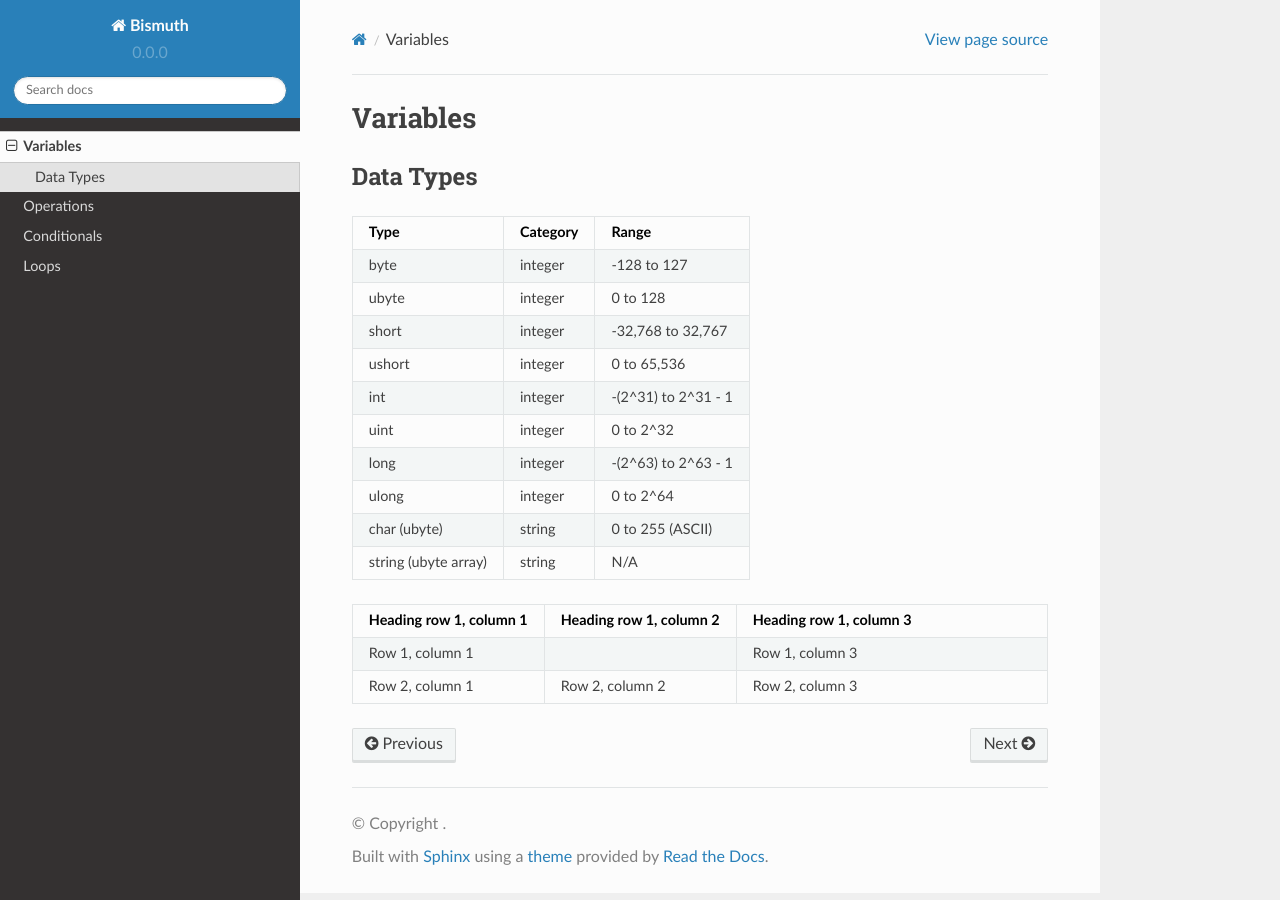
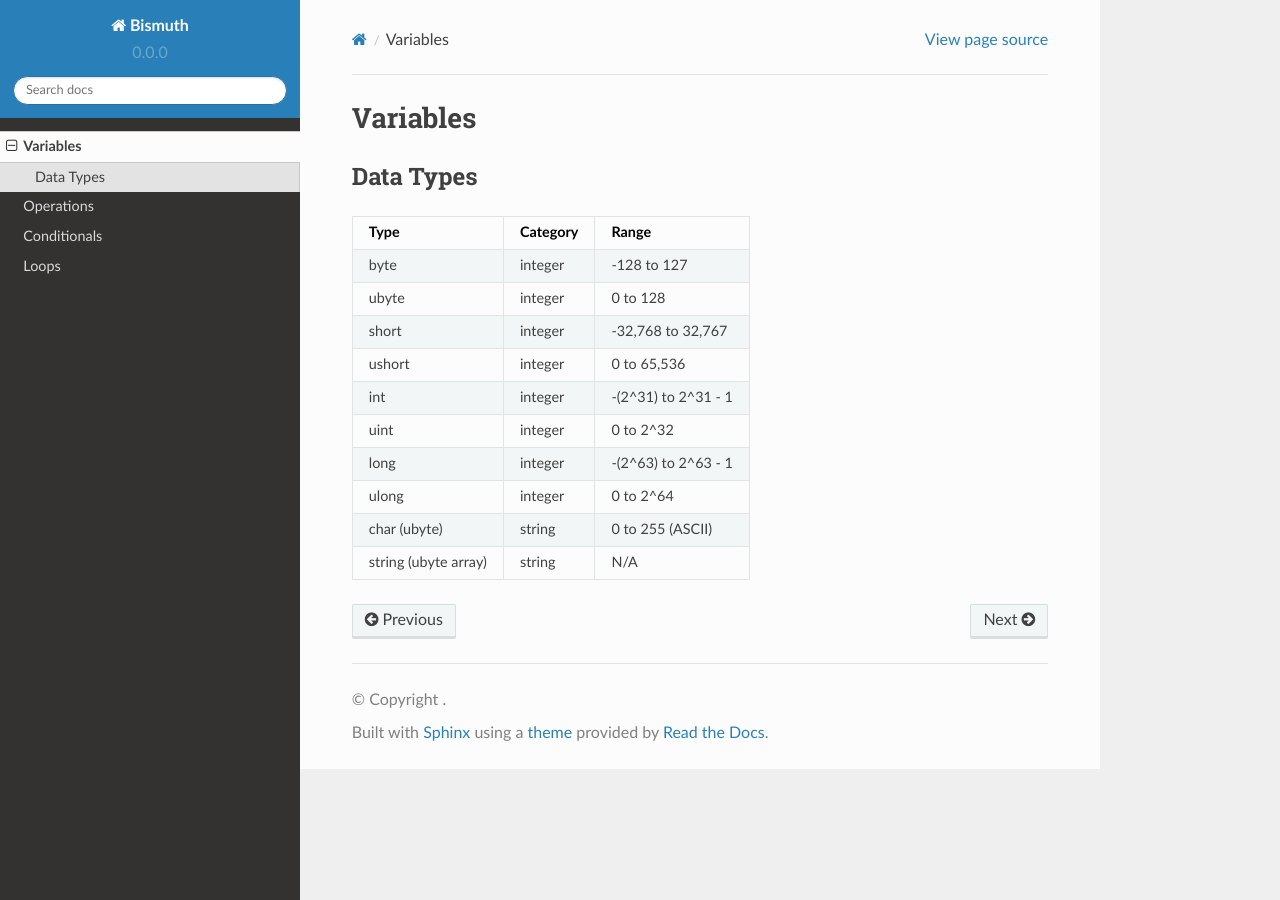
Before and after one commit to Robolta/Bismuth-Docs, a Sphinx documentation site: the page built from docs/source/variables.rst, in a window 1280 px wide. Built offline with Sphinx 7.4.7 and the Read the Docs theme 2.0.0, drawn with Linux system fonts in a browser that asks for light colours.

Commit message:
Update variables.rst

```diff
--- a/docs/source/variables.rst
+++ b/docs/source/variables.rst
@@ -18,17 +18,3 @@ ulong                   integer     0 to 2^64
 char (ubyte)            string      0 to 255 (ASCII)
 string (ubyte array)    string      N/A
 ====================    ========    ===================
-
-.. list-table::
-   :widths: 25 25 50
-   :header-rows: 1
-
-   * - Heading row 1, column 1
-     - Heading row 1, column 2
-     - Heading row 1, column 3
-   * - Row 1, column 1
-     -
-     - Row 1, column 3
-   * - Row 2, column 1
-     - Row 2, column 2
-     - Row 2, column 3
```
